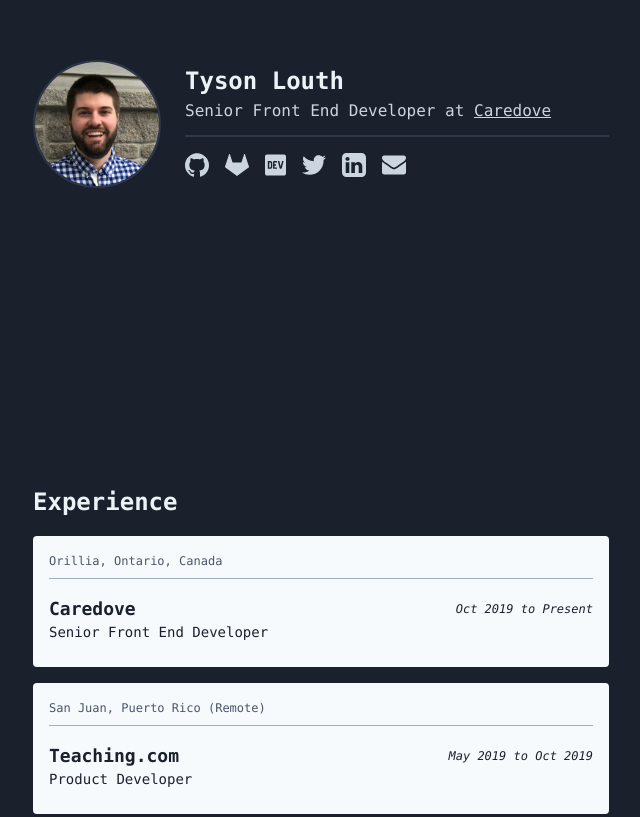
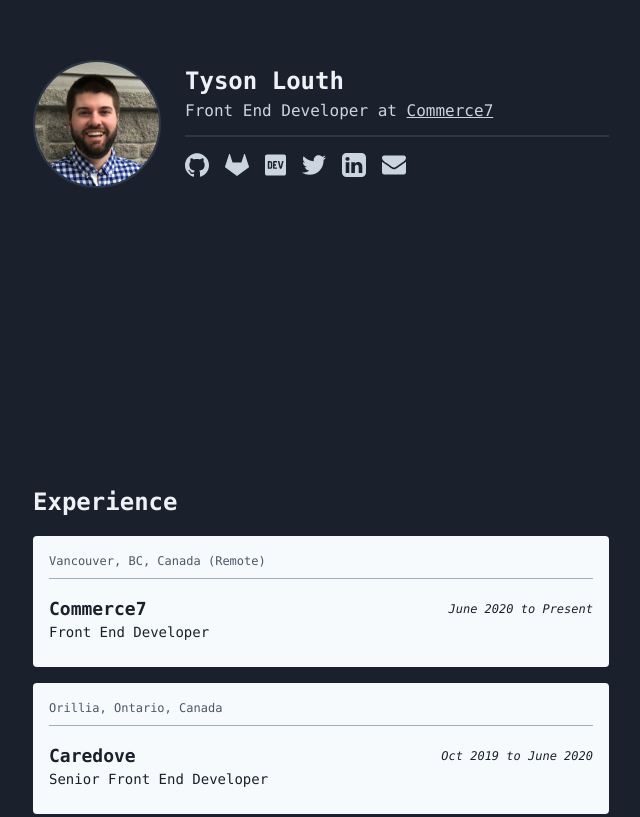
Before and after one commit to tlouth19/personal-website, a Gatsby site: page / in a window 1280 px wide. Shown: the part 236-1053 px from the top of the page, without its empty margins (319-959 px from the left). Built offline with nearby package versions, Linux system fonts and the light colour scheme; Gatsby itself is replaced by a stand-in of ours.

Commit message:
Updated company to commerce7 :)

```diff
--- a/src/pages/index.js
+++ b/src/pages/index.js
@@ -17,8 +17,14 @@ import nextJsSVG from '../images/tools/nextjs.svg'
 
 let EXPERIENCE = [
   {
+    company: "Commerce7",
+    date: "June 2020 to Present",
+    role: "Front End Developer",
+    location: "Vancouver, BC, Canada (Remote)"
+  },
+  {
     company: "Caredove",
-    date: "Oct 2019 to Present",
+    date: "Oct 2019 to June 2020",
     role: "Senior Front End Developer",
     location: "Orillia, Ontario, Canada"
   },
@@ -74,9 +80,9 @@ function IndexPage() {
           <div className="flex-auto mt-2 sm:mt-0 text-center sm:text-left">
             <h1 className="text-2xl font-bold">Tyson Louth</h1>
             <p className="text-gray-400">
-              Senior Front End Developer at{" "}
-              <a href="https://caredove.com" target="_blank" rel="noopener noreferrer" className="underline">
-                Caredove
+              Front End Developer at{" "}
+              <a href="https://commerce7.com" target="_blank" rel="noopener noreferrer" className="underline">
+                Commerce7
               </a>
             </p>
             <Icons />
```
